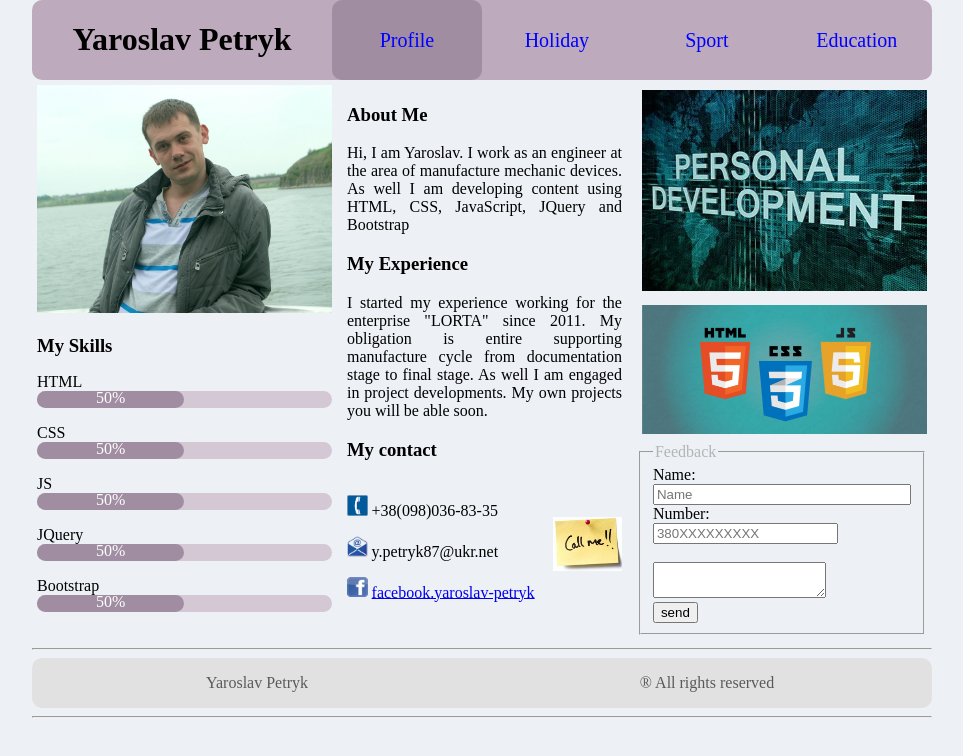
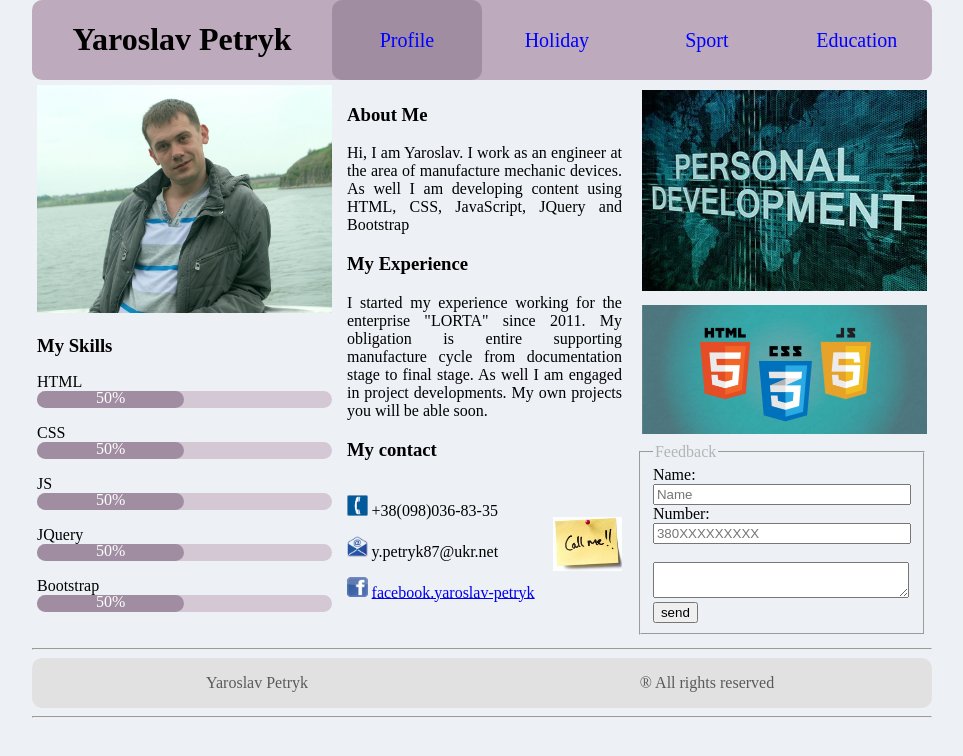
Before and after one commit to yar-petryk87/myproject, a plain HTML site: page index.html in a window 1280 px wide. Shown: the whole page, without its empty margins (158-1121 px from the left). Drawn offline with Linux system fonts and the light colour scheme.

Commit message:
edit form

```diff
--- a/css/education.css
+++ b/css/education.css
@@ -1,8 +1,8 @@
-body {
+ body {
     background-color: rgb(237,240,245);
     max-width: 900px;
     margin: 0 auto;
-    box-sizing: border-box;
+
 }
 
 
@@ -43,6 +43,7 @@ header {
 
 
 section * {
+
     padding: 5px;
     box-sizing: border-box;
 
--- a/index.html
+++ b/index.html
@@ -104,10 +104,10 @@
                 <legend>Feedback</legend>
                 <label>Name: <br><input class="form" type="input" name="name" placeholder="Name"></label>
                 <br>
-                <label>Number:<br> <input type="input" name="number" placeholder="380XXXXXXXXX" pattern="/\d{12}/"></label>
+                <label>Number:<br> <input class="form" type="input" name="number" placeholder="380XXXXXXXXX" pattern="/\d{12}/"></label>
                 <br>
                <br>
-                <textarea rows="2" cols="19"></textarea >
+                <textarea class="form" rows="2" cols="19"></textarea >
                 <br>
                 <input class="submit" type="submit" value="send">
             </fieldset>
```
Also changed, not shown: education.html (+1 -1 lines).
